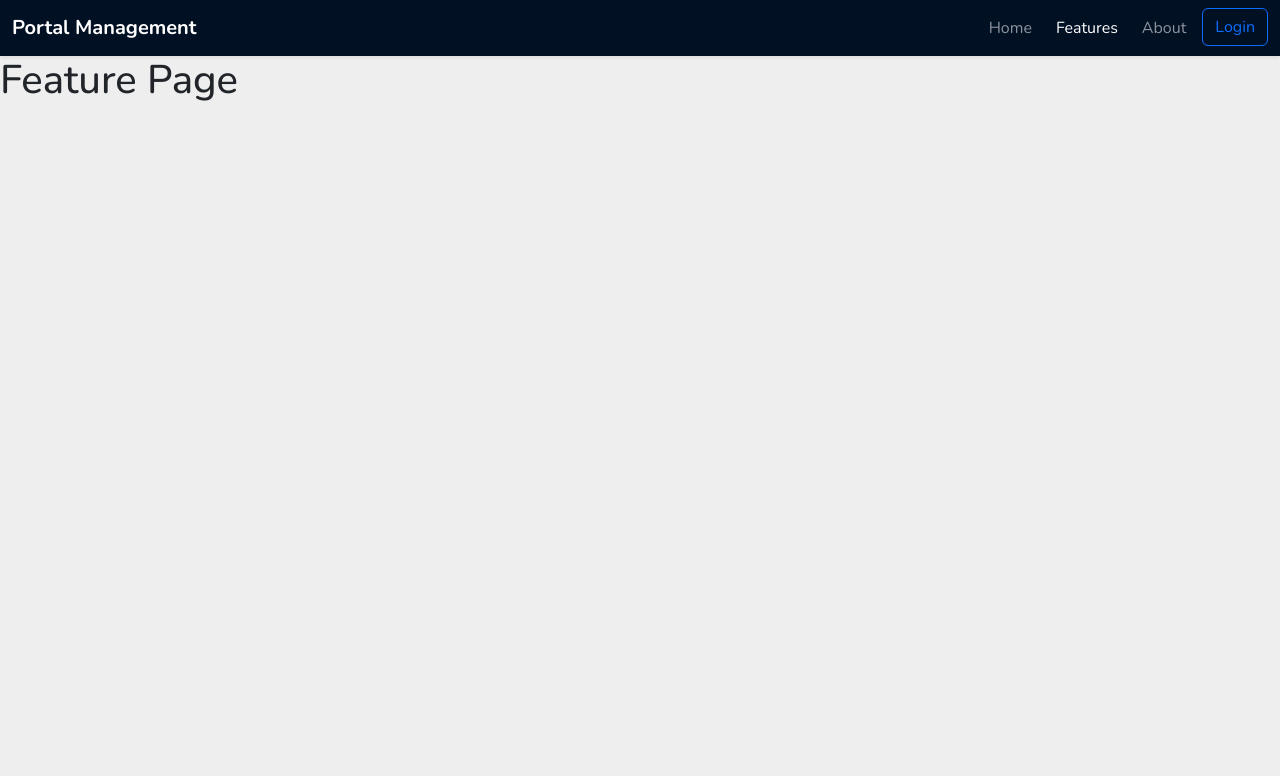
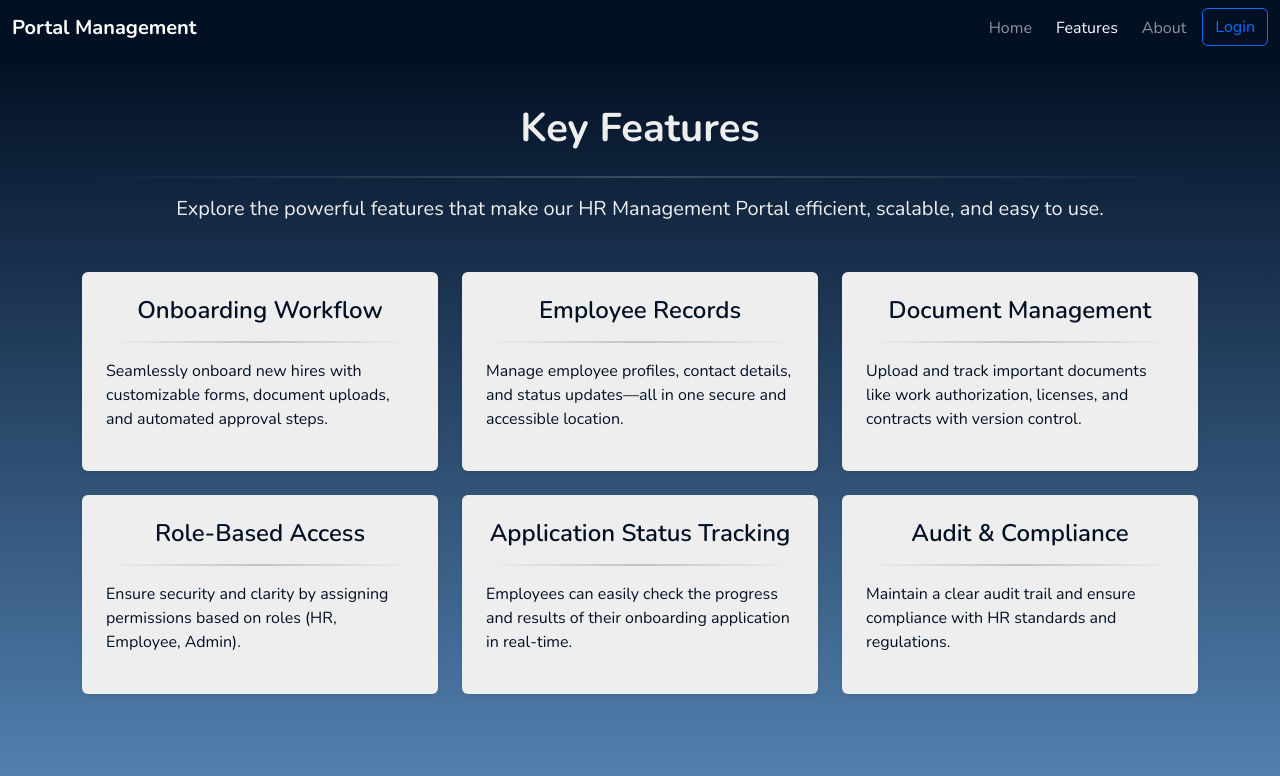
Before and after one commit to Annezhang673/Employee-Management-Portal, a React (Create React App) app in the folder frontend/: page /features in a window 1280 px wide. Shown: the top 776 px of the page. Built offline with nearby package versions, Linux system fonts and the light colour scheme.

Commit message:
Finishing A version Style, Adding mock description to home, features, about page

```diff
--- a/frontend/src/index.css
+++ b/frontend/src/index.css
@@ -25,7 +25,24 @@ h6 {
   font-family: "Nunito", "calibri", "Times New Roman", Times, serif;
 }
 
+/* Text */
+.text-primary {
+  color: var(--primary-color) !important;
+}
+
+.text-secondary {
+  color: var(--secondary-color) !important;
+}
+
+.text-decoration {
+  color: var(--decoration-color) !important;
+}
+
 /* Background */
+.bg-light {
+  background-color: var(--primary-color) !important;
+}
+
 .bg-primary {
   background-color: var(--primary-color) !important;
 }
@@ -63,6 +80,17 @@ hr {
   background-image: linear-gradient(
     to right,
     rgba(0, 0, 0, 0),
+    rgba(255, 255, 255, 0.75),
+    rgba(0, 0, 0, 0)
+  );
+}
+
+hr.dark {
+  border: 0;
+  height: 2px;
+  background-image: linear-gradient(
+    to right,
+    rgba(0, 0, 0, 0),
     rgba(0, 0, 0, 0.75),
     rgba(0, 0, 0, 0)
   );
--- a/frontend/src/layout/RootLayout.tsx
+++ b/frontend/src/layout/RootLayout.tsx
@@ -20,7 +20,9 @@ export default function RootLayout() {
   return (
     <div className="d-flex flex-column min-vh-100 bg-primary text-dark">
       {renderNavigation()}
-      <main className="flex-grow-1">
+      <main className="flex-grow-1" style={{
+        background: "linear-gradient(to bottom, #021024, #5483b3)"
+      }}>
         <Outlet />
       </main>
     </div>
--- a/frontend/src/pages/AboutPage.tsx
+++ b/frontend/src/pages/AboutPage.tsx
@@ -1,3 +1,48 @@
 export default function AboutPage() {
-  return <h1>About Page</h1>;
+  return (
+    <div className="container py-5 text-primary">
+      <h1 className="fw-bold text-center mb-4">About Us</h1>
+      <hr />
+      <p className="lead text-center mb-5">
+        Learn more about our mission, vision, and the team behind the HR
+        Management Portal.
+      </p>
+
+      <div className="row g-4 text-secondary">
+        <div className="col-md-6">
+          <div className="p-4 shadow-sm bg-light rounded">
+            <h3 className="fw-semibold text-center">Our Mission</h3>
+            <hr className="dark"/>
+            <p>
+              Our mission is to simplify and enhance the HR experience for
+              businesses by providing a centralized, user-friendly platform for
+              onboarding, employee records management, and approvals.
+            </p>
+          </div>
+        </div>
+        <div className="col-md-6">
+          <div className="p-4 shadow-sm bg-light rounded">
+            <h3 className="fw-semibold text-center">Our Vision</h3>
+            <hr className="dark"/>
+            <p>
+              We envision a world where HR operations are efficient, paperless,
+              and automated—enabling HR professionals to focus on people, not
+              paperwork.
+            </p>
+          </div>
+        </div>
+        <div className="col-12">
+          <div className="p-4 shadow-sm bg-light rounded">
+            <h3 className="fw-semibold text-center">Our Team</h3>
+            <hr className="dark"/>
+            <p>
+              We are a passionate team of developers, designers, and HR
+              specialists committed to creating tools that empower organizations
+              to manage their workforce with ease and confidence.
+            </p>
+          </div>
+        </div>
+      </div>
+    </div>
+  );
 }
--- a/frontend/src/pages/LandingPage.tsx
+++ b/frontend/src/pages/LandingPage.tsx
@@ -2,6 +2,8 @@ import { Link } from "react-router-dom";
 import { FontAwesomeIcon } from "@fortawesome/react-fontawesome";
 import {
   faAmazon,
+  faApple,
+  faDiscord,
   faGithub,
   faLinkedinIn,
   faTwitter,
@@ -9,10 +11,21 @@ import {
 
 export default function LandingPage() {
   return (
-    <div className="container d-flex flex-column justify-content-center align-items-center mt-5">
+    <div className="container d-flex flex-column justify-content-center align-items-center mt-5 p-5 text-primary">
       <div className="text-center">
         <h1 className="fw-bold display-4">The Management Portal System</h1>
-        <p className="lead">Welcome to our management portal system.</p>
+        <p className="lead">
+          <span className="fw-semibold text-primary">Streamline</span> your HR
+          operations with our
+          <span className="fw-semibold text-decoration-underline">
+            {" "}
+            centralized system
+          </span>{" "}
+          — manage
+          <span className="fw-bold"> onboarding</span>,
+          <span className="fw-bold"> employee records</span>, and
+          <span className="fw-bold"> approvals</span> all in one place.
+        </p>
       </div>
 
       <div className="mt-5 d-flex gap-3">
@@ -20,24 +33,37 @@ export default function LandingPage() {
         <Link to={"/login"} className="btn btn-primary px-4">
           Sign up for Free
         </Link>
-        <Link to={"/about"} className="btn btn-secondary px-4">
+        <Link to={"/features"} className="btn btn-secondary px-4">
           Is this for me?
         </Link>
       </div>
 
       <div className="mt-5">
-        <p>
+        <p className="text-center mb-4">
           Already have an account?{" "}
-          <Link to={"/login"} className="fw-bold text-decoration-none">
+          <Link to={"/login"} className="fw-bold text-decoration-none px-2">
             Login
           </Link>
         </p>
         {/* bunch of random icons */}
-        <div className="d-flex gap-3">
-          <FontAwesomeIcon icon={faGithub} size="2xl" />
-          <FontAwesomeIcon icon={faLinkedinIn} size="2xl" />
-          <FontAwesomeIcon icon={faTwitter} size="2xl" />
-          <FontAwesomeIcon icon={faAmazon} size="2xl" />
+        <div className="d-flex justify-content-center gap-3">
+          <ul className="list-unstyled d-flex gap-3">
+            <li className="cursor-pointer">
+              <FontAwesomeIcon icon={faGithub} size="2xl" />
+            </li>
+            <li className="cursor-pointer">
+              <FontAwesomeIcon icon={faLinkedinIn} size="2xl" />
+            </li>
+            <li className="cursor-pointer">
+              <FontAwesomeIcon icon={faAmazon} size="2xl" />
+            </li>
+            <li className="cursor-pointer">
+              <FontAwesomeIcon icon={faTwitter} size="2xl" />
+            </li>
+            <li className="cursor-pointer">
+              <FontAwesomeIcon icon={faDiscord} size="2xl" />
+            </li>
+          </ul>
         </div>
       </div>
     </div>
--- a/frontend/src/pages/featurePage.tsx
+++ b/frontend/src/pages/featurePage.tsx
@@ -1,3 +1,92 @@
 export default function FeaturePage() {
-  return <h1>Feature Page</h1>;
+  return (
+    <div className="container py-5 text-primary">
+      <h1 className="fw-bold text-center mb-4">Key Features</h1>
+      <hr />
+      <p className="lead text-center mb-5">
+        Explore the powerful features that make our HR Management Portal
+        efficient, scalable, and easy to use.
+      </p>
+
+      <div className="row g-4 text-secondary">
+        <div className="col-md-4">
+          <div className="p-4 shadow-sm bg-light rounded h-100">
+            <h4 className="fw-semibold text-truncate text-center">
+              Onboarding Workflow
+            </h4>
+            <hr className="dark" />
+            <p>
+              Seamlessly onboard new hires with customizable forms, document
+              uploads, and automated approval steps.
+            </p>
+          </div>
+        </div>
+
+        <div className="col-md-4">
+          <div className="p-4 shadow-sm bg-light rounded h-100">
+            <h4 className="fw-semibold text-truncate text-center">
+              Employee Records
+            </h4>
+            <hr className="dark" />
+            <p>
+              Manage employee profiles, contact details, and status updates—all
+              in one secure and accessible location.
+            </p>
+          </div>
+        </div>
+
+        <div className="col-md-4">
+          <div className="p-4 shadow-sm bg-light rounded h-100">
+            <h4 className="fw-semibold text-truncate text-center">
+              Document Management
+            </h4>
+            <hr className="dark" />
+            <p>
+              Upload and track important documents like work authorization,
+              licenses, and contracts with version control.
+            </p>
+          </div>
+        </div>
+
+        <div className="col-md-4">
+          <div className="p-4 shadow-sm bg-light rounded h-100">
+            <h4 className="fw-semibold text-truncate text-center">
+              Role-Based Access
+            </h4>
+            <hr className="dark" />
+            <p>
+              Ensure security and clarity by assigning permissions based on
+              roles (HR, Employee, Admin).
+            </p>
+          </div>
+        </div>
+
+        <div className="col-md-4">
+          <div className="p-4 shadow-sm bg-light rounded h-100">
+            <h4 className="fw-semibold text-truncate text-center">
+              Application Status Tracking
+            </h4>
+            <hr className="dark" />
+            <p>
+              Employees can easily check the progress and results of their
+              onboarding application in real-time.
+            </p>
+          </div>
+        </div>
+
+        <div className="col-md-4">
+          <div className="p-4 shadow-sm bg-light rounded h-100">
+            <h4 className="fw-semibold text-truncate text-center">
+              Audit & Compliance
+            </h4>
+            <hr className="dark" />
+            <p>
+              Maintain a clear audit trail and ensure compliance with HR
+              standards and regulations.
+            </p>
+          </div>
+        </div>
+      </div>
+    </div>
+  );
 }
```
